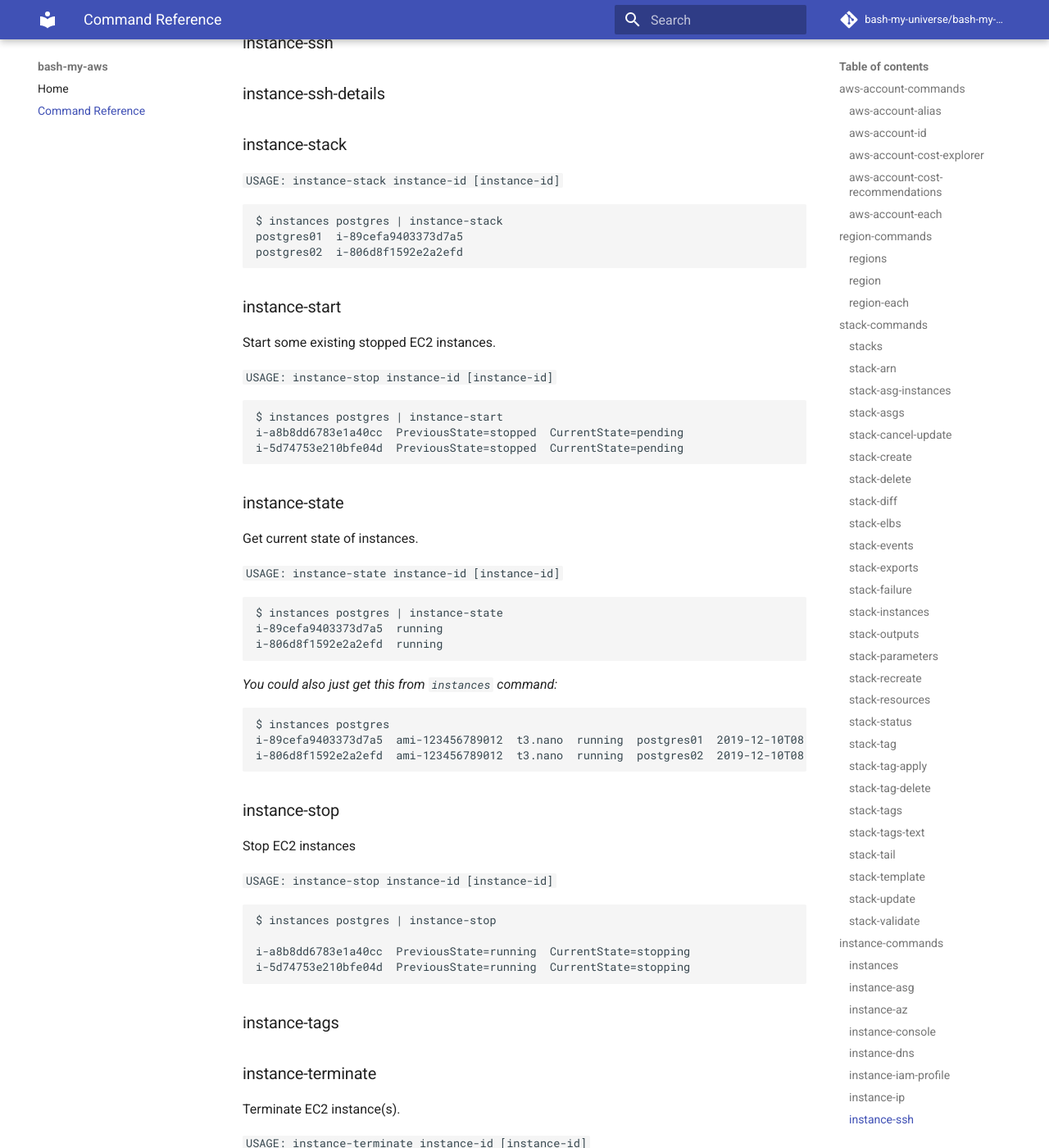
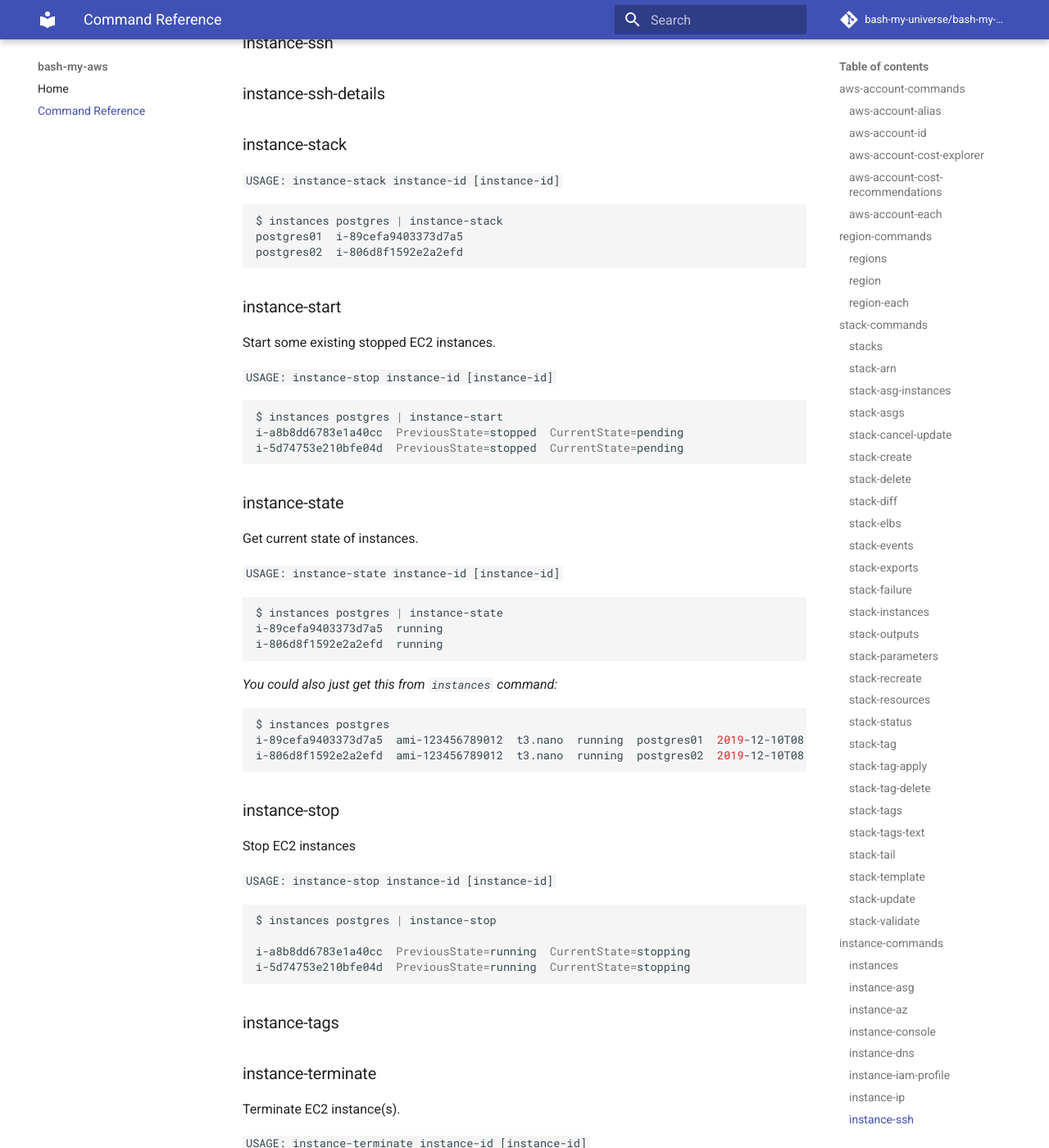
Before and after one commit to bash-my-aws/bash-my-aws, an MkDocs documentation site: the page built from docs/command-reference.md, in a window 1280 px wide and 1400 px high, scrolled down 8139 px. Shown: the whole window at 82% size. Built offline with MkDocs 1.6.1 and Material for MkDocs 9.7.7, drawn with Linux system fonts in a browser that asks for light colours; comment, search, counter and statistics services are not loaded; some of the changed text lies outside the part shown.

````diff
--- a/docs/command-reference.md
+++ b/docs/command-reference.md
@@ -367,9 +367,11 @@ Get IP Addresses for EC2 instances
 
 `USAGE: instance-ip instance-id [instance-id]`
 
-    $ instances postgres | instance-ip
-    i-89cefa9403373d7a5  10.155.35.61   54.214.206.114
-    i-806d8f1592e2a2efd  10.178.243.63  54.214.244.90
+```shell
+$ instances postgres | instance-ip
+i-89cefa9403373d7a5  10.155.35.61   54.214.206.114
+i-806d8f1592e2a2efd  10.178.243.63  54.214.244.90
+```
 
 
 ### instance-ssh
@@ -379,9 +381,11 @@ Get IP Addresses for EC2 instances
 
 `USAGE: instance-stack instance-id [instance-id]`
 
-    $ instances postgres | instance-stack
-    postgres01  i-89cefa9403373d7a5
-    postgres02  i-806d8f1592e2a2efd
+```shell
+$ instances postgres | instance-stack
+postgres01  i-89cefa9403373d7a5
+postgres02  i-806d8f1592e2a2efd
+```
 
 
 ### instance-start
@@ -390,9 +394,11 @@ Start some existing stopped EC2 instances.
 
 `USAGE: instance-stop instance-id [instance-id]`
 
-    $ instances postgres | instance-start
-    i-a8b8dd6783e1a40cc  PreviousState=stopped  CurrentState=pending
-    i-5d74753e210bfe04d  PreviousState=stopped  CurrentState=pending
+```shell
+$ instances postgres | instance-start
+i-a8b8dd6783e1a40cc  PreviousState=stopped  CurrentState=pending
+i-5d74753e210bfe04d  PreviousState=stopped  CurrentState=pending
+```
 
 
 ### instance-state
@@ -401,15 +407,19 @@ Get current state of instances.
 
 `USAGE: instance-state instance-id [instance-id]`
 
-    $ instances postgres | instance-state
-    i-89cefa9403373d7a5  running
-    i-806d8f1592e2a2efd  running
+```shell
+$ instances postgres | instance-state
+i-89cefa9403373d7a5  running
+i-806d8f1592e2a2efd  running
+```
 
 *You could also just get this from `instances` command:*
 
-    $ instances postgres
-    i-89cefa9403373d7a5  ami-123456789012  t3.nano  running  postgres01  2019-12-10T08:17:20.000Z  ap-southeast-2a  None
-    i-806d8f1592e2a2efd  ami-123456789012  t3.nano  running  postgres02  2019-12-10T08:17:22.000Z  ap-southeast-2a  None
+```shell
+$ instances postgres
+i-89cefa9403373d7a5  ami-123456789012  t3.nano  running  postgres01  2019-12-10T08:17:20.000Z  ap-southeast-2a  None
+i-806d8f1592e2a2efd  ami-123456789012  t3.nano  running  postgres02  2019-12-10T08:17:22.000Z  ap-southeast-2a  None
+```
 
 
 ### instance-stop
@@ -418,10 +428,12 @@ Stop EC2 instances
 
 `USAGE: instance-stop instance-id [instance-id]`
 
-    $ instances postgres | instance-stop
+```shell
+$ instances postgres | instance-stop
 
-    i-a8b8dd6783e1a40cc  PreviousState=running  CurrentState=stopping
-    i-5d74753e210bfe04d  PreviousState=running  CurrentState=stopping
+i-a8b8dd6783e1a40cc  PreviousState=running  CurrentState=stopping
+i-5d74753e210bfe04d  PreviousState=running  CurrentState=stopping
+```
 
 
 ### instance-tags
@@ -490,9 +502,11 @@ i-61e86ac6be1e2c193  t3.nano
 
 `USAGE: instance-volumes instance-id [instance-id]`
 
-    $ instances postgres | instance-volumes
-    i-89cefa9403373d7a5  vol-cf5ddae9
-    i-806d8f1592e2a2efd  vol-38fd45c3
+```shell
+$ instances postgres | instance-volumes
+i-89cefa9403373d7a5  vol-cf5ddae9
+i-806d8f1592e2a2efd  vol-38fd45c3
+```
 
 
 ### instance-vpc
@@ -574,10 +588,38 @@ ACM Certificates
 
 ## elb-commands
 
+EC2 Classic Load Balancers
+
+### elbs
+```shell
+$ elbs
+elb-MyLoadBalancer-1FNISWJN0W6N9  2019-12-13T10:24:55.220Z  subnet-eff2cf88
+another-e-MyLoadBa-171CPCZF2E84T  2019-12-13T10:25:24.300Z  subnet-eff2cf88
+```
+
+
 ### elb-dnsname
+
+`USAGE: elb-dnsname load-balancer`
+
+```shell
+$ elbs | elb-dnsname
+elb-MyLoadBalancer-1FNISWJN0W6N9  elb-MyLoadBalancer-1FNISWJN0W6N9-563832045.ap-southeast-2.elb.amazonaws.com
+another-e-MyLoadBa-171CPCZF2E84T  another-e-MyLoadBa-171CPCZF2E84T-1832721930.ap-southeast-2.elb.amazonaws.com
+```
+
 ### elb-instances
+
+
 ### elb-stack
-### elbs
+
+`USAGE: elb-stack load-balancer [load-balancer]`
+
+```shell
+$ elbs | elb-stack
+elb          elb-MyLoadBalancer-1FNISWJN0W6N9
+another-elb  another-e-MyLoadBa-171CPCZF2E84T
+```
 
 
 ## iam-commands
@@ -642,6 +684,7 @@ The key's randomart image is:
 !!! Note
     KeyPair Name defaults to "$(aws-account-alias)-$(region)" if none provided
 
+
 ### keypair-delete
 
 Delete EC2 SSH Keypairs by providing their names as arguments or via STDIN
@@ -668,8 +711,10 @@ Are you sure you want to continue? y
 
 List VPCs
 
-    $ vpcs
-    vpc-018d9739  default-vpc  NO_NAME  172.31.0.0/16  NO_STACK  NO_VERSION
+```shell
+$ vpcs
+vpc-018d9739  default-vpc  NO_NAME  172.31.0.0/16  NO_STACK  NO_VERSION
+```
 
 
 ### vpc-az-count
@@ -678,8 +723,10 @@ List number of Availability Zones for VPCs
 
 `USAGE: vpc-az-count vpc-id [vpc-id]`
 
-    $ vpcs | vpc-az-count
-    vpc-018d9739 3
+```shell
+$ vpcs | vpc-az-count
+vpc-018d9739 3
+```
 
 
 ### vpc-azs
@@ -689,21 +736,25 @@ List availability zones for VPCs
 $ vpc-azs
 USAGE: vpc-azs vpc-id [vpc-id]
 
-    $ vpcs | vpc-azs
-    vpc-018d9739 ap-southeast-2a ap-southeast-2b ap-southeast-2c
+```shell
+$ vpcs | vpc-azs
+vpc-018d9739 ap-southeast-2a ap-southeast-2b ap-southeast-2c
+```
 
 
 ### vpc-default-delete
 
 Prints commands you would need to run to delete that pesky default VPC
 
-    $ vpc-default-delete
+```shell
+$ vpc-default-delete
 
-    # Deleting default VPC vpc-018d9739 in ap-southeast-2
-    aws --region ap-southeast-2 ec2 delete-subnet --subnet-id=subnet-8bb774fe
-    aws --region ap-southeast-2 ec2 delete-subnet --subnet-id=subnet-9eea2c07
-    aws --region ap-southeast-2 ec2 delete-subnet --subnet-id=subnet-34fd9cfa
-    aws --region ap-southeast-2 ec2 delete-vpc --vpc-id=vpc-018d9739
+# Deleting default VPC vpc-018d9739 in ap-southeast-2
+aws --region ap-southeast-2 ec2 delete-subnet --subnet-id=subnet-8bb774fe
+aws --region ap-southeast-2 ec2 delete-subnet --subnet-id=subnet-9eea2c07
+aws --region ap-southeast-2 ec2 delete-subnet --subnet-id=subnet-34fd9cfa
+aws --region ap-southeast-2 ec2 delete-vpc --vpc-id=vpc-018d9739
+```
 
 
 ### vpc-dhcp-options-ntp
@@ -721,8 +772,10 @@ Prints commands you would need to run to delete that pesky default VPC
 
 `USAGE: vpc-network-acls vpc-id [vpc-id]`
 
-    $ vpcs | vpc-network-acls
-    acl-ff4914d1  vpc-018d9739
+```shell
+$ vpcs | vpc-network-acls
+acl-ff4914d1  vpc-018d9739
+```
 
 
 ### vpc-rds
@@ -732,8 +785,10 @@ Prints commands you would need to run to delete that pesky default VPC
 
 `USAGE: vpc-route-tables vpc-id [vpc-id]`
 
-    $ vpcs | vpc-route-tables
-    rtb-8e841c39  vpc-018d9739  NO_NAME
+```shell
+$ vpcs | vpc-route-tables
+rtb-8e841c39  vpc-018d9739  NO_NAME
+```
 
 
 ### vpc-subnets
@@ -742,21 +797,29 @@ List subnets for vpcs
 
 `USAGE: vpc-subnets vpc-id [vpc-id]`
 
-    $ vpcs | vpc-subnets
-    subnet-34fd9cfa  vpc-018d9739  ap-southeast-2c  172.31.32.0/20  NO_NAME
-    subnet-8bb774fe  vpc-018d9739  ap-southeast-2a  172.31.0.0/20   NO_NAME
-    subnet-9eea2c07  vpc-018d9739  ap-southeast-2b  172.31.16.0/20  NO_NAME
+```shell
+$ vpcs | vpc-subnets
+subnet-34fd9cfa  vpc-018d9739  ap-southeast-2c  172.31.32.0/20  NO_NAME
+subnet-8bb774fe  vpc-018d9739  ap-southeast-2a  172.31.0.0/20   NO_NAME
+subnet-9eea2c07  vpc-018d9739  ap-southeast-2b  172.31.16.0/20  NO_NAME
+```
+
 
 ### pcxs
+
+List VPC Peering Connections
+
 
 ### subnets
 
 List all subnets
 
-    $ subnets
-    subnet-34fd9cfa  vpc-018d9739  ap-southeast-2c  172.31.32.0/20  NO_NAME
-    subnet-8bb774fe  vpc-018d9739  ap-southeast-2a  172.31.0.0/20   NO_NAME
-    subnet-9eea2c07  vpc-018d9739  ap-southeast-2b  172.31.16.0/20  NO_NAME
+```shell
+$ subnets
+subnet-34fd9cfa  vpc-018d9739  ap-southeast-2c  172.31.32.0/20  NO_NAME
+subnet-8bb774fe  vpc-018d9739  ap-southeast-2a  172.31.0.0/20   NO_NAME
+subnet-9eea2c07  vpc-018d9739  ap-southeast-2b  172.31.16.0/20  NO_NAME
+```
 
 
 ## asg-commands
````
